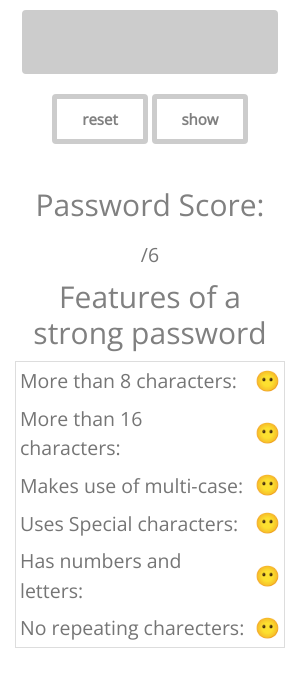
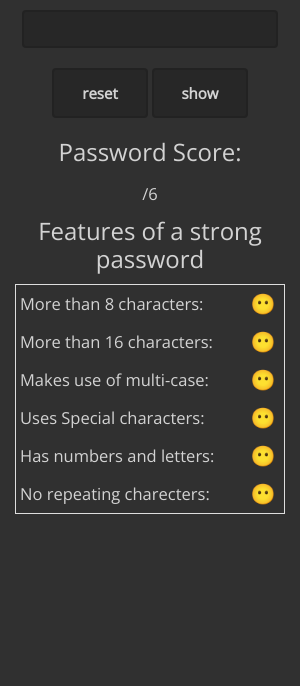
Before and after one commit to Jasper-27/EPST, an Electron app: page index.html in a window 300 px wide. Drawn offline with nearby package versions, Linux system fonts and the light colour scheme; no server answers.

Commit message:
Now in black

```diff
--- a/index.html
+++ b/index.html
@@ -24,7 +24,7 @@
 
     <div class="container" align="center">
 
-      <input class="w3-animate-top mainInput" size="10" type="password" id="psw" name="psw" onkeyup="passwordCheck()" required> </input>
+      <input class="w3-animate-top mainInput" type="password" id="psw" name="psw" onkeyup="passwordCheck()" required> </input>
 
 
       <div class="container ">
@@ -34,13 +34,12 @@
 
     </div>
 
-    <br>
 
-    <div class="container w3-text-grey" style="font-size: 130%; width:100%;" align="center">
+    <div class="container w3-text-grey" style="font-size: 110%; width:100%;" align="center">
 
-      <h2 class=" w3-animate-left" align="center">Password Score: <h2 style="display: inline;"  id="password-score" ></h2><p style="display: inline;" class="w3-animate-right" >/6</p></h2>
+      <H3 class=" w3-animate-left" align="center">Password Score: <H3 style="display: inline;"  id="password-score" ></H3><p style="display: inline;" class="w3-animate-right" >/6</p></H3>
 
-      <h2 class=" w3-animate-bottom" align="center">Features of a strong password</h2>
+      <H3 class=" w3-animate-bottom" align="center">Features of a strong password</H3>
 
       <table class="w3-animate-left results-table">
         <tr>
--- a/main.js
+++ b/main.js
@@ -3,10 +3,10 @@ const { app, BrowserWindow } = require('electron')
 function createWindow () {
   // Create the browser window.
   let win = new BrowserWindow({
-    width: 400,
-    height: 700,
+    width: 280,
+    height: 550,
 
-    minWidth: 400,
+    minWidth: 280,
     minHeight: 350,
 
 
--- a/myStyleSheet.css
+++ b/myStyleSheet.css
@@ -1,62 +1,38 @@
 
-html,body,h1,h2,h3,h4,h5,h6 {
+html,body,h1,h2,h3,h4,h5,h6,p {
   font-family: "Open Sans", sans-serif;
-  color: grey;
+  color: lightgrey;
 }
 
 /*the style of the body */
 body {
-  background-color: white;
-}
-
-/* Style the links inside the navigation bar */
-.topnav a {
-  color: #21252B;
-  text-align: center;
-  font-size: 25px;
-  font-family: 'Open Sans', sans-serif;
-
-}
-
-/* Change the color of links on hover */
-.topnav a:hover {
-    color: grey;
-}
-
-/* Add a color to the active/current link */
-.topnav a.active {
-  text-decoration: underline;
-}
-
-.pageTitle {
-  font-size: 60px;
-  font-family: 'Open Sans', sans-serif;
-  text-align: center;
+  background-color: #303030;
 }
 
 .mainInput {
   width: 95%;
-  padding: 12px 20px;
+  padding: 2px 2px;
   margin: 10px 0;
-  border: 5px solid #ccc;
+  border: 2px solid #222222;
   border-radius: 4px;
   box-sizing: border-box;
   text-align: center;
   font-weight: bold;
-  background-color: #CCCCCC;
+  background-color: #272727;
   font-size: 20px;
+  color: lightgrey;
 }
 
 .clear-button {
   width: 40%;
   height: 50px;
   Margin: 10px 0;
-  border: 5px solid #ccc;
+  border: 2px solid #222222;
   border-radius: 4px;
   text-align: center;
   font-weight: bold;
-  background-color: #FFFFFF;
-  color: grey;
+  background-color: #272727;
+  color: lightgrey;
 }
 
 .show-button {
@@ -64,12 +40,12 @@ body {
   height: 50px;
 
   Margin: 10px 0;
-  border: 5px solid #ccc;
+  border: 2px solid #222222;
   border-radius: 4px;
   text-align: center;
   font-weight: bold;
-  background-color: #FFFFFF;
-  color: grey;
+  background-color: #272727;
+  color: lightgrey;
 }
 
 /*Formatting for the table*/
@@ -86,6 +62,7 @@ tr:nth-child(even) {
 
 .results-table {
     border: 1px solid #dddddd;
+    color: lightgrey;
     float: center;
     min-width: 80%;
 }
--- a/package.json
+++ b/package.json
@@ -11,6 +11,7 @@
   "license": "ISC",
   "devDependencies": {
     "electron": "^8.2.5",
+    "electron-builder": "^22.6.0",
     "electron-packager": "^14.2.1"
   }
 }
```
Also changed, not shown: 1 other file.
